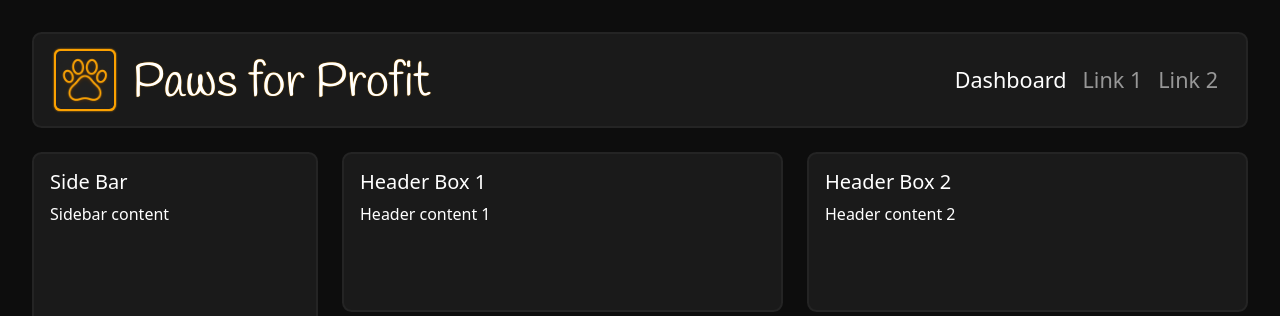
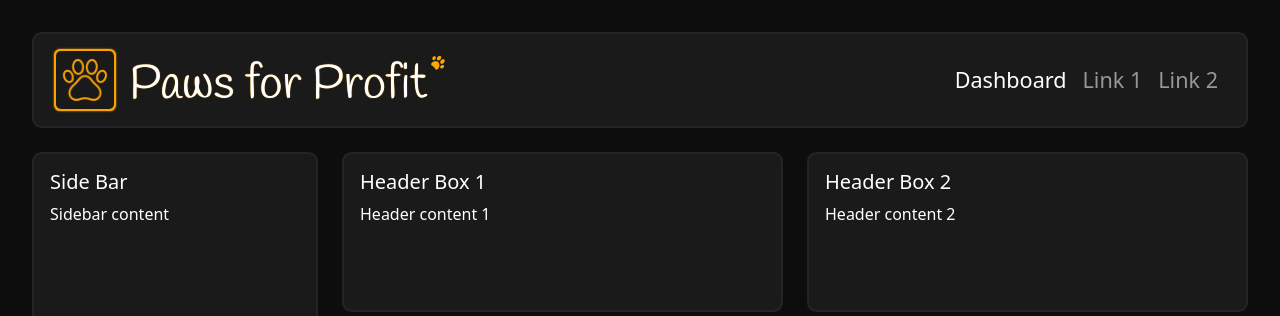
Before and after one commit to Senimtra/paws-for-profit, a Django app: page / in a window 1280 px wide. Shown: the top 316 px of the page. Run offline with Django 5.2, Linux system fonts and the light colour scheme.

Commit message:
update logo + navbar styles

```diff
--- a/static/css/styles.css
+++ b/static/css/styles.css
@@ -33,17 +33,25 @@ body {
 
 /* Brand/logo styling */
 .navbar-brand {
-    margin-top: 0.5rem;
-    margin-left: 1rem;
+    margin-top: 0.6rem;
+    margin-left: 0.8rem;
     font-family: "Handlee";
     font-size: 220%;
     text-shadow: 0 0 1px #fca100;
+    height: 5rem;
 }
 
 .navbar-brand:hover,
 .navbar-brand:active,
 .navbar-brand:visited {
     color: #fca100;
+}
+
+.navbar-brand img {
+    width: 1rem;
+    margin-bottom: 3.4rem;
+    position: relative;
+    left: -8px;
 }
 
 .img-wrapper {
--- a/templates/index.html
+++ b/templates/index.html
@@ -26,7 +26,8 @@
                         <img src="{% static 'images/paws_logo.png' %}" />
                     </div>
                 </a>
-                <a class="navbar-brand" href="#">Paws for Profit</a>
+                <a class="navbar-brand" href="#">Paws for Profit <span><img
+                            src="{% static 'images/paws_tm.png' %}" /></span></a>
 
                 <button class="navbar-toggler" type="button" data-bs-toggle="collapse"
                     data-bs-target="#navbarSupportedContent" aria-controls="navbarSupportedContent"
```
Also changed, not shown: static/images/paws_logo.png, static/images/paws_tm.png (added).
